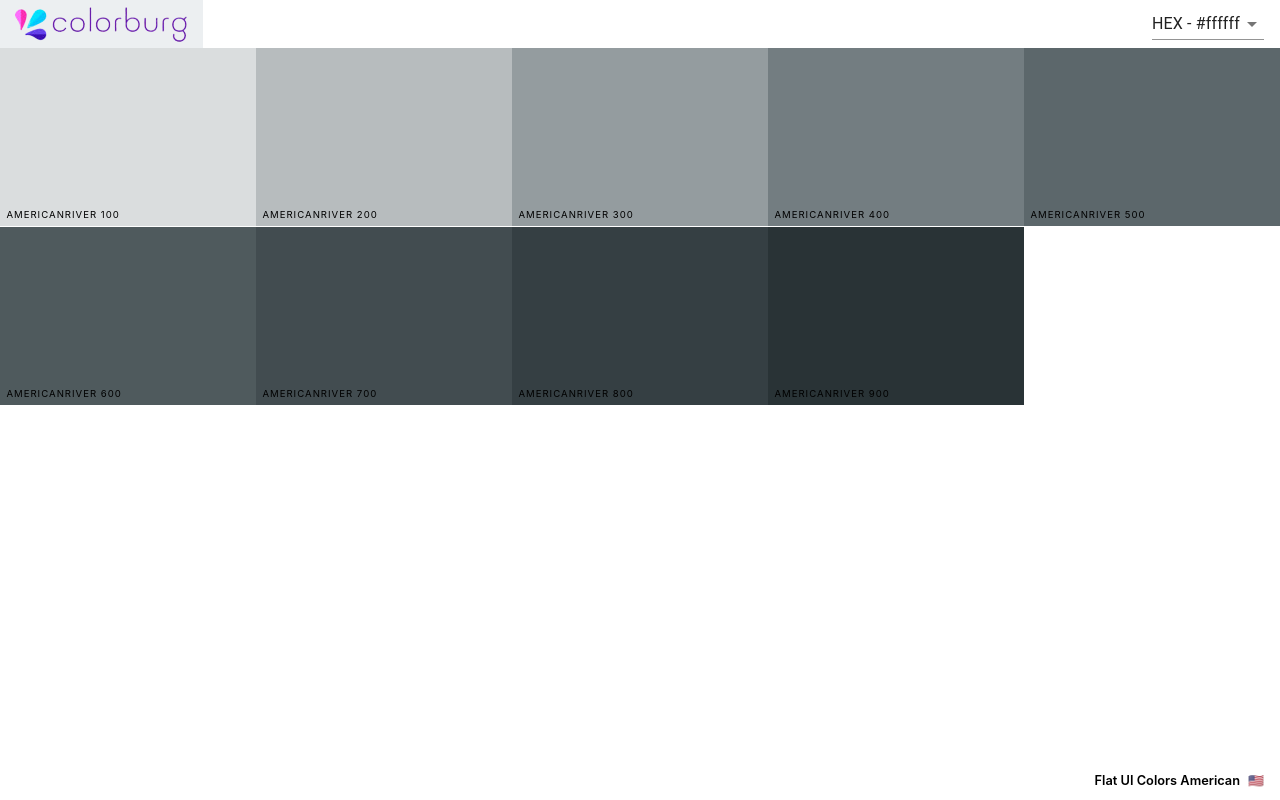
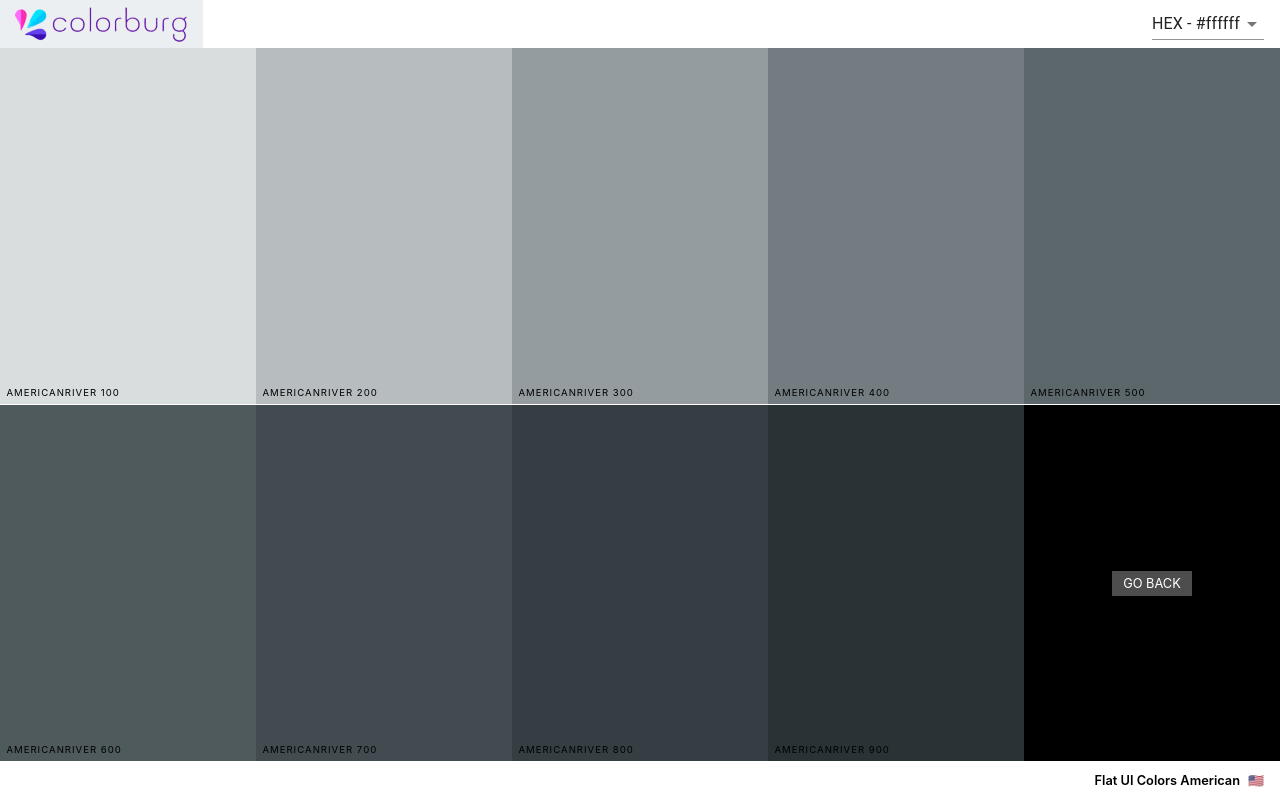
Before and after one commit to Roopin619/Colorburg, a React (Create React App) app: page /palette/flat-ui-colors-american/americanriver in a window 1280 px wide. Built offline with nearby package versions, Linux system fonts and the light colour scheme.

Commit message:
Add Go-Back Link

```diff
--- a/src/ColorBox.css
+++ b/src/ColorBox.css
@@ -7,8 +7,15 @@
   cursor: pointer;
   margin-bottom: -3px;
 }
+.SingleColorPalette .ColorBox {
+  height: 50%;
+}
 
-.copy-button {
+.ColorBox.go-back {
+  background-color: black;
+}
+
+.copy-button, .back-button {
   width: 5rem;
   height: 1.6rem;
   position: absolute;
@@ -24,7 +31,11 @@
   line-height: 1.6rem;
   color: white;
   text-transform: uppercase;
+  text-decoration: none;
   border: none;
+}
+
+.copy-button {
   opacity: 0;
 }
 
--- a/src/PaletteList.js
+++ b/src/PaletteList.js
@@ -1,6 +1,5 @@
 import React, { Component } from 'react';
 import MiniPalette from './MiniPalette';
-import { Link } from 'react-router-dom';
 import { withStyles } from "@material-ui/styles";
 
 const styles = {
--- a/src/SingleColorPalette.js
+++ b/src/SingleColorPalette.js
@@ -1,4 +1,5 @@
 import React, { Component } from 'react';
+import { Link } from 'react-router-dom';
 import ColorBox from './ColorBox';
 import Navbar from './Navbar';
 import PaletteFooter from './PaletteFooter';
@@ -27,7 +28,7 @@
 
     render() {
         const { format } = this.state;
-        const { paletteName, emoji } = this.props.palette;
+        const { paletteName, emoji, id } = this.props.palette;
         const colorBoxes = this._shades.map(color => (
             <ColorBox
                 key={color.name}
@@ -37,9 +38,14 @@
             />
         ));
         return (
-            <div className="Palette">
+            <div className="SingleColorPalette Palette">
                 <Navbar handleChange={this.changeFormat} showingAllColors={false} />
-                <div className="Palette-colors">{colorBoxes}</div>
+                <div className="Palette-colors">
+                    {colorBoxes}
+                    <div className="go-back ColorBox">
+                        <Link to={`/palette/${id}`} className="back-button">GO BACK</Link>
+                    </div>
+                </div>
                 <PaletteFooter paletteName={paletteName} emoji={emoji} />
             </div>
         );
```
